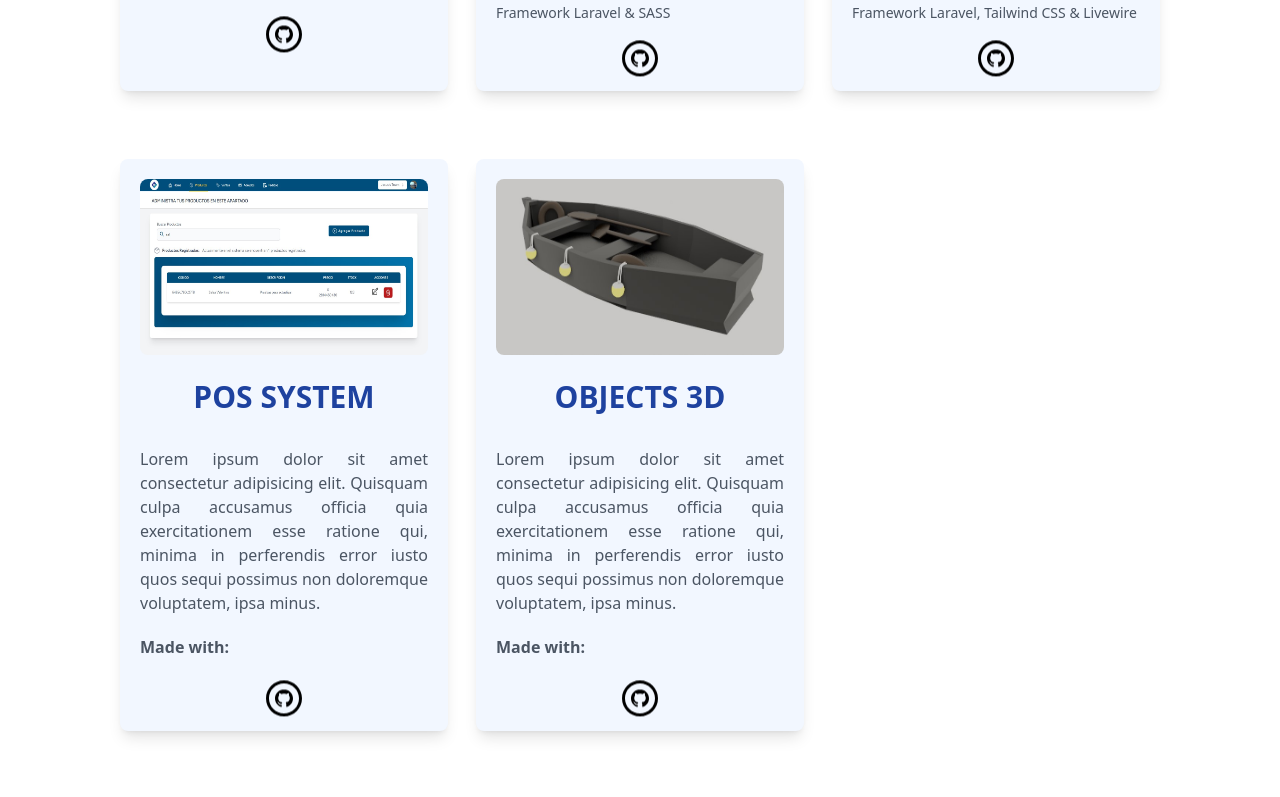
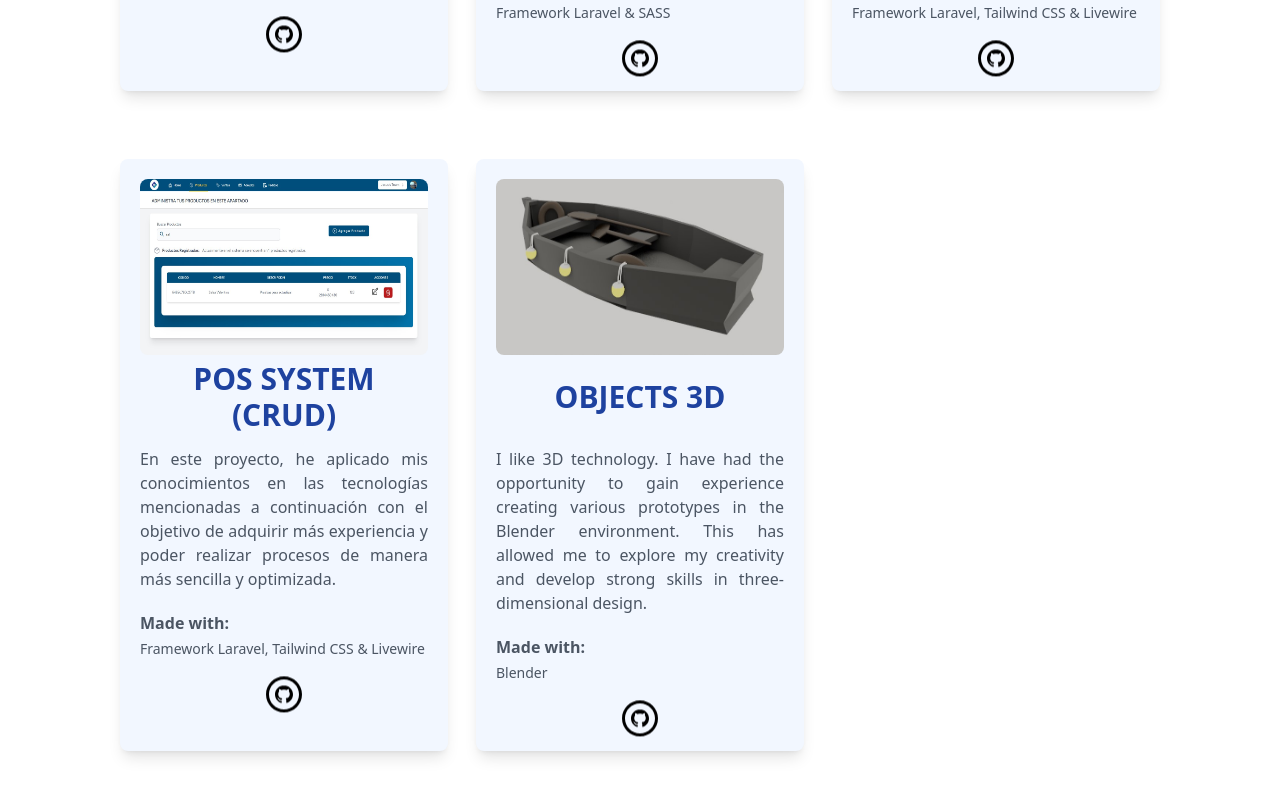
Before and after one commit to EcheverriaJesus/JesusEcheverria.github.io, a React (Create React App) app: page / in a window 1280 px wide. Shown: the part 1845-2642 px from the top of the page. Built offline with nearby package versions, Linux system fonts and the light colour scheme; a web font is replaced by a local one.

Commit message:
Añadiendo informacion a proyectos

```diff
--- a/src/App.js
+++ b/src/App.js
@@ -69,9 +69,9 @@ function App() {
 
           <Card_Proyect image="/JesusEcheverria.github.io/Images/SCHOOLBOOK3.jpg" link="https://github.com/EcheverriaJesus/SCHOOLBOOK" title="SCHOOL BOOK" description="This is a school project that focused on developing a school management system for a secondary school. The system allows efficient management of teachers, students, grades, schedules and includes CRUD operations for each of these modules." made="Framework Laravel, Tailwind CSS & Livewire"/>
 
-          <Card_Proyect image="/JesusEcheverria.github.io/Images/sistemaVenta.jpg" link="https://github.com/EcheverriaJesus/SistemaPuntoVenta" title="POS SYSTEM" description="Lorem ipsum dolor sit amet consectetur adipisicing elit. Quisquam culpa accusamus officia quia exercitationem esse ratione qui, minima in perferendis error iusto quos sequi possimus non doloremque voluptatem, ipsa minus."/>
+          <Card_Proyect image="/JesusEcheverria.github.io/Images/sistemaVenta.jpg" link="https://github.com/EcheverriaJesus/SistemaPuntoVenta" title="POS SYSTEM (CRUD)" description="En este proyecto, he aplicado mis conocimientos en las tecnologías mencionadas a continuación con el objetivo de adquirir más experiencia y poder realizar procesos de manera más sencilla y optimizada." made="Framework Laravel, Tailwind CSS & Livewire"/>
 
-          <Card_Proyect image="/JesusEcheverria.github.io/Images/Bote_3D_2.jpg" link="https://github.com/EcheverriaJesus" title="OBJECTS 3D" description="Lorem ipsum dolor sit amet consectetur adipisicing elit. Quisquam culpa accusamus officia quia exercitationem esse ratione qui, minima in perferendis error iusto quos sequi possimus non doloremque voluptatem, ipsa minus."/>
+          <Card_Proyect image="/JesusEcheverria.github.io/Images/Bote_3D_2.jpg" link="https://github.com/EcheverriaJesus" title="OBJECTS 3D" description="I like 3D technology. I have had the opportunity to gain experience creating various prototypes in the Blender environment. This has allowed me to explore my creativity and develop strong skills in three-dimensional design." made="Blender"/>
 
         </div>
       </main>
```
